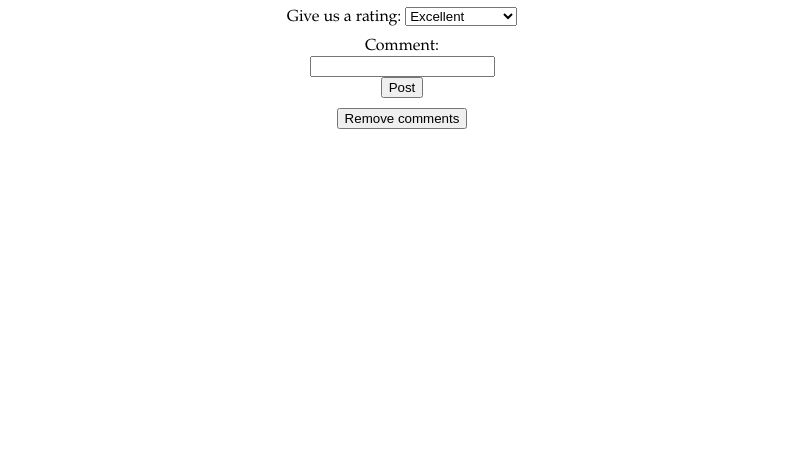
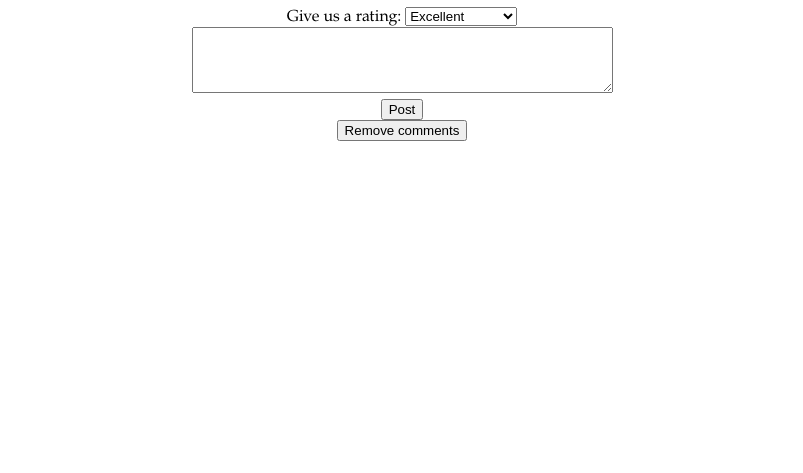
Before and after one commit to Excellencer/restaurant_menu_wk2, a website built with Parcel: page index.html in a window 1280 px wide. Shown: the part 327-800 px from the top of the page, without its empty margins (238-1041 px from the left). Built offline with nearby package versions, Linux system fonts and the light colour scheme.

Commit message:
initial commit

```diff
--- a/index.html
+++ b/index.html
@@ -44,10 +44,8 @@
           <option value="3">Good</option>
           <option value="4">Above average</option>
         </select>
-      <form id="commentForm" class="center" style="width: 30%;">
-        Comment: <input id="commentInput" type="textarea" />
+        <br><textarea id="commentInput" rows="4" cols="50"></textarea><br>
         <input id="add-comment" type="button" value="Post" />
-      </form>
       <div class="centerButton">
         <button type="button" id="remove-comments">
           Remove comments
```
